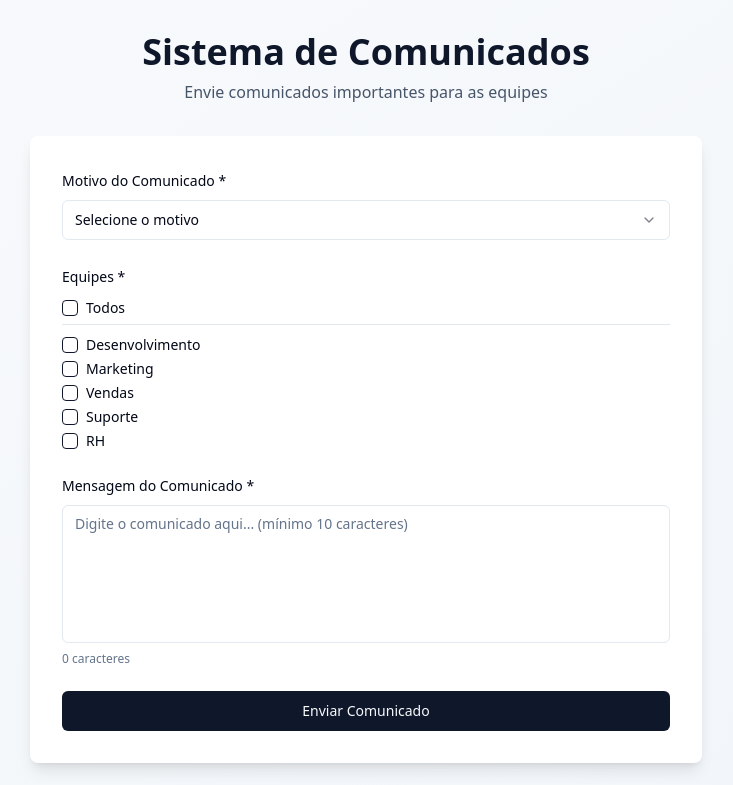
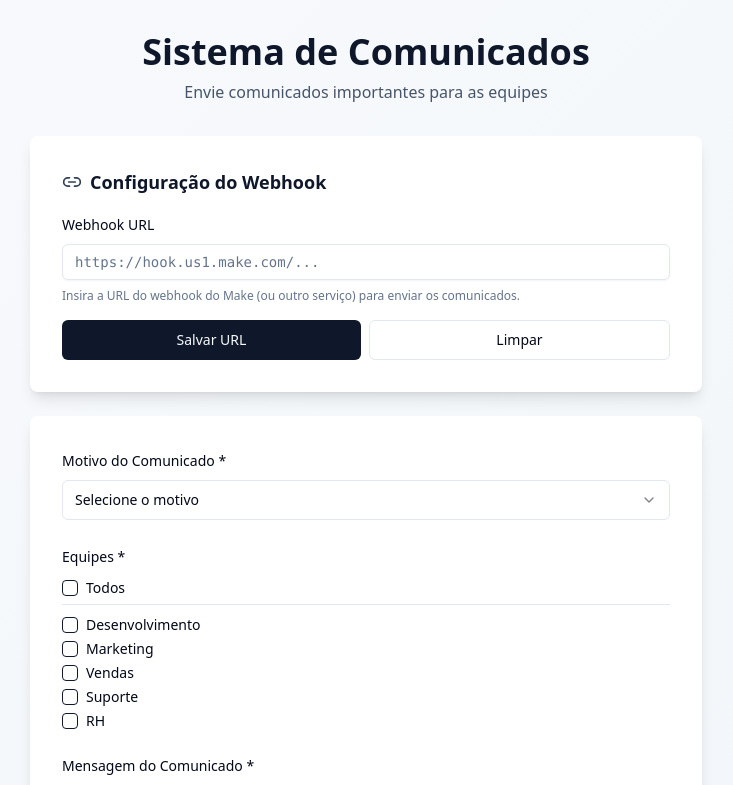
Before and after one commit to lipefan0/comunicados-webhook, a React (Vite) app: page / in a window 1280 px wide. Shown: the top 785 px of the page, without its empty margins (274-1007 px from the left). Built offline with nearby package versions, Linux system fonts and the light colour scheme.

Commit message:
Add webhook URL configuration via localStorage
Co-authored-by: lipefan0 <51931392+lipefan0@users.noreply.github.com>

```diff
--- a/src/App.tsx
+++ b/src/App.tsx
@@ -1,6 +1,10 @@
+import { useState } from "react";
 import { ComunicadoForm } from "./components/ComunicadoForm";
+import { WebhookSettings } from "./components/WebhookSettings";
 
 function App() {
+  const [webhookUrl, setWebhookUrl] = useState<string | null>(null);
+
   return (
     <div className="min-h-screen bg-gradient-to-br from-slate-50 to-slate-100 py-8 px-4">
       <div className="max-w-2xl mx-auto">
@@ -13,8 +17,10 @@ function App() {
           </p>
         </div>
 
+        <WebhookSettings onUrlChange={setWebhookUrl} />
+
         <div className="bg-white rounded-lg shadow-lg p-6 md:p-8">
-          <ComunicadoForm />
+          <ComunicadoForm webhookUrl={webhookUrl} />
         </div>
 
         <div className="mt-6 text-center text-sm text-slate-500">
--- a/src/components/ComunicadoForm.tsx
+++ b/src/components/ComunicadoForm.tsx
@@ -11,6 +11,7 @@ import {
 } from "@/components/ui/select";
 import { Textarea } from "@/components/ui/textarea";
 import { AlertCircle, CheckCircle2, Loader2 } from "lucide-react";
+import { getWebhookUrl } from "@/lib/storage";
 
 type Motivo = "Urgente" | "Importante" | "Informativo" | "Atualização";
 
@@ -28,7 +29,11 @@ const equipesDisponiveis = [
   "RH",
 ];
 
-export function ComunicadoForm() {
+interface ComunicadoFormProps {
+  webhookUrl: string | null;
+}
+
+export function ComunicadoForm({ webhookUrl }: ComunicadoFormProps) {
   const [formData, setFormData] = useState<FormData>({
     motivo: "",
     equipes: [],
@@ -101,11 +106,12 @@ export function ComunicadoForm() {
     setLoading(true);
 
     try {
-      const webhookUrl = import.meta.env.VITE_WEBHOOK_URL;
+      // Get webhook URL from localStorage
+      const currentWebhookUrl = getWebhookUrl();
 
-      if (!webhookUrl) {
+      if (!currentWebhookUrl) {
         throw new Error(
-          "URL do webhook não configurada. Configure a variável VITE_WEBHOOK_URL."
+          "URL do webhook não configurada. Configure a URL nas configurações acima."
         );
       }
 
@@ -115,7 +121,7 @@ export function ComunicadoForm() {
         mensagem: formData.mensagem.trim(),
       };
 
-      const response = await fetch(webhookUrl, {
+      const response = await fetch(currentWebhookUrl, {
         method: "POST",
         headers: {
           "Content-Type": "application/json",
@@ -151,6 +157,8 @@ export function ComunicadoForm() {
   const allEquipesSelected = equipesDisponiveis.every((equipe) =>
     formData.equipes.includes(equipe)
   );
+
+  const isSubmitDisabled = !webhookUrl || loading;
 
   return (
     <form onSubmit={handleSubmit} className="space-y-6">
@@ -226,6 +234,13 @@ export function ComunicadoForm() {
       </div>
 
       {/* Mensagens de erro e sucesso */}
+      {!webhookUrl && (
+        <div className="flex items-center gap-2 p-3 text-sm text-amber-700 bg-amber-50 rounded-md border border-amber-200">
+          <AlertCircle className="h-4 w-4 flex-shrink-0" />
+          <p>Configure a URL do webhook acima para enviar comunicados.</p>
+        </div>
+      )}
+
       {error && (
         <div className="flex items-center gap-2 p-3 text-sm text-destructive bg-destructive/10 rounded-md border border-destructive/20">
           <AlertCircle className="h-4 w-4 flex-shrink-0" />
@@ -241,7 +256,7 @@ export function ComunicadoForm() {
       )}
 
       {/* Botão de envio */}
-      <Button type="submit" className="w-full" disabled={loading}>
+      <Button type="submit" className="w-full" disabled={isSubmitDisabled}>
         {loading ? (
           <>
             <Loader2 className="mr-2 h-4 w-4 animate-spin" />
--- /dev/null
+++ b/src/components/WebhookSettings.tsx
@@ -0,0 +1,163 @@
+import { useState, useEffect } from "react";
+import { Button } from "@/components/ui/button";
+import { Input } from "@/components/ui/input";
+import { Label } from "@/components/ui/label";
+import { getWebhookUrl, setWebhookUrl, clearWebhookUrl } from "@/lib/storage";
+import { CheckCircle2, AlertCircle, Link2 } from "lucide-react";
+
+interface WebhookSettingsProps {
+  onUrlChange?: (url: string | null) => void;
+}
+
+export function WebhookSettings({ onUrlChange }: WebhookSettingsProps) {
+  const [url, setUrl] = useState("");
+  const [error, setError] = useState<string | null>(null);
+  const [success, setSuccess] = useState<string | null>(null);
+
+  useEffect(() => {
+    // Load saved URL on component mount
+    const savedUrl = getWebhookUrl();
+    if (savedUrl) {
+      setUrl(savedUrl);
+      onUrlChange?.(savedUrl);
+    }
+  }, [onUrlChange]);
+
+  const validateUrl = (urlString: string): boolean => {
+    if (!urlString.trim()) {
+      setError("Por favor, insira uma URL.");
+      return false;
+    }
+
+    try {
+      const parsedUrl = new URL(urlString);
+
+      // Prefer HTTPS for security
+      if (parsedUrl.protocol !== "https:" && parsedUrl.protocol !== "http:") {
+        setError("A URL deve usar o protocolo HTTP ou HTTPS.");
+        return false;
+      }
+
+      // Warn if using HTTP instead of HTTPS
+      if (parsedUrl.protocol === "http:") {
+        setError("Aviso: HTTPS é recomendado para maior segurança.");
+      }
+
+      return true;
+    } catch {
+      setError("Por favor, insira uma URL válida (ex: https://hook.us1.make.com/...)");
+      return false;
+    }
+  };
+
+  const handleSave = () => {
+    setError(null);
+    setSuccess(null);
+
+    if (!validateUrl(url)) {
+      return;
+    }
+
+    try {
+      setWebhookUrl(url);
+      setSuccess("URL salva com sucesso!");
+      onUrlChange?.(url);
+
+      // Clear success message after 3 seconds
+      setTimeout(() => setSuccess(null), 3000);
+    } catch (err) {
+      setError(
+        err instanceof Error
+          ? err.message
+          : "Erro ao salvar a URL. Tente novamente."
+      );
+    }
+  };
+
+  const handleClear = () => {
+    setError(null);
+    setSuccess(null);
+
+    try {
+      clearWebhookUrl();
+      setUrl("");
+      setSuccess("URL removida com sucesso!");
+      onUrlChange?.(null);
+
+      // Clear success message after 3 seconds
+      setTimeout(() => setSuccess(null), 3000);
+    } catch (err) {
+      setError(
+        err instanceof Error
+          ? err.message
+          : "Erro ao limpar a URL. Tente novamente."
+      );
+    }
+  };
+
+  const handleUrlChange = (e: React.ChangeEvent<HTMLInputElement>) => {
+    setUrl(e.target.value);
+    setError(null);
+    setSuccess(null);
+  };
+
+  return (
+    <div className="bg-white rounded-lg shadow-lg p-6 md:p-8 mb-6">
+      <div className="flex items-center gap-2 mb-4">
+        <Link2 className="h-5 w-5 text-slate-700" />
+        <h2 className="text-lg font-semibold text-slate-900">
+          Configuração do Webhook
+        </h2>
+      </div>
+
+      <div className="space-y-4">
+        <div className="space-y-2">
+          <Label htmlFor="webhook-url">Webhook URL</Label>
+          <Input
+            id="webhook-url"
+            type="url"
+            placeholder="https://hook.us1.make.com/..."
+            value={url}
+            onChange={handleUrlChange}
+            className="font-mono text-sm"
+          />
+          <p className="text-xs text-muted-foreground">
+            Insira a URL do webhook do Make (ou outro serviço) para enviar os comunicados.
+          </p>
+        </div>
+
+        {error && (
+          <div className="flex items-center gap-2 p-3 text-sm text-destructive bg-destructive/10 rounded-md border border-destructive/20">
+            <AlertCircle className="h-4 w-4 flex-shrink-0" />
+            <p>{error}</p>
+          </div>
+        )}
+
+        {success && (
+          <div className="flex items-center gap-2 p-3 text-sm text-green-700 bg-green-50 rounded-md border border-green-200">
+            <CheckCircle2 className="h-4 w-4 flex-shrink-0" />
+            <p>{success}</p>
+          </div>
+        )}
+
+        <div className="flex gap-2">
+          <Button
+            type="button"
+            onClick={handleSave}
+            className="flex-1"
+          >
+            Salvar URL
+          </Button>
+          <Button
+            type="button"
+            onClick={handleClear}
+            variant="outline"
+            className="flex-1"
+          >
+            Limpar
+          </Button>
+        </div>
+      </div>
+    </div>
+  );
+}
--- /dev/null
+++ b/src/components/ui/input.tsx
@@ -0,0 +1,25 @@
+import * as React from "react"
+
+import { cn } from "@/lib/utils"
+
+export interface InputProps
+  extends React.InputHTMLAttributes<HTMLInputElement> {}
+
+const Input = React.forwardRef<HTMLInputElement, InputProps>(
+  ({ className, type, ...props }, ref) => {
+    return (
+      <input
+        type={type}
+        className={cn(
+          "flex h-9 w-full rounded-md border border-input bg-transparent px-3 py-1 text-base shadow-sm transition-colors file:border-0 file:bg-transparent file:text-sm file:font-medium file:text-foreground placeholder:text-muted-foreground focus-visible:outline-none focus-visible:ring-1 focus-visible:ring-ring disabled:cursor-not-allowed disabled:opacity-50 md:text-sm",
+          className
+        )}
+        ref={ref}
+        {...props}
+      />
+    )
+  }
+)
+Input.displayName = "Input"
+
+export { Input }
--- /dev/null
+++ b/src/lib/storage.ts
@@ -0,0 +1,39 @@
+const WEBHOOK_URL_KEY = "comunicados:webhookUrl";
+
+/**
+ * Retrieves the webhook URL from localStorage.
+ * @returns The webhook URL if saved, otherwise null.
+ */
+export function getWebhookUrl(): string | null {
+  try {
+    return localStorage.getItem(WEBHOOK_URL_KEY);
+  } catch (error) {
+    console.error("Error reading webhook URL from localStorage:", error);
+    return null;
+  }
+}
+
+/**
+ * Saves the webhook URL to localStorage.
+ * @param url - The webhook URL to save.
+ */
+export function setWebhookUrl(url: string): void {
+  try {
+    localStorage.setItem(WEBHOOK_URL_KEY, url);
+  } catch (error) {
+    console.error("Error saving webhook URL to localStorage:", error);
+    throw new Error("Não foi possível salvar a URL. Verifique o armazenamento do navegador.");
+  }
+}
+
+/**
+ * Removes the webhook URL from localStorage.
+ */
+export function clearWebhookUrl(): void {
+  try {
+    localStorage.removeItem(WEBHOOK_URL_KEY);
+  } catch (error) {
+    console.error("Error clearing webhook URL from localStorage:", error);
+    throw new Error("Não foi possível limpar a URL. Verifique o armazenamento do navegador.");
+  }
+}
```
Also changed, not shown: 2 other files (tests, documents, lock files or other folders).
